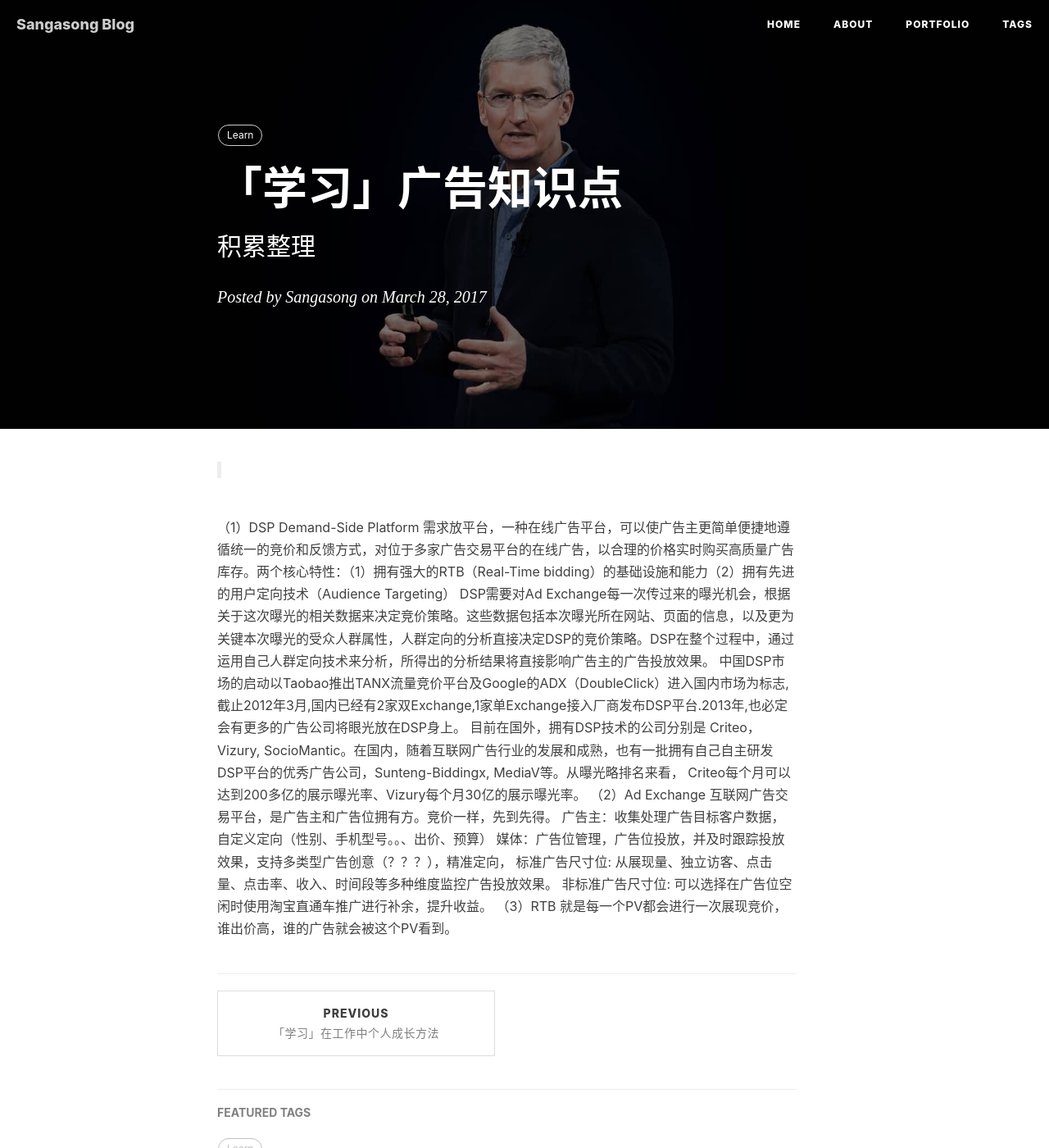
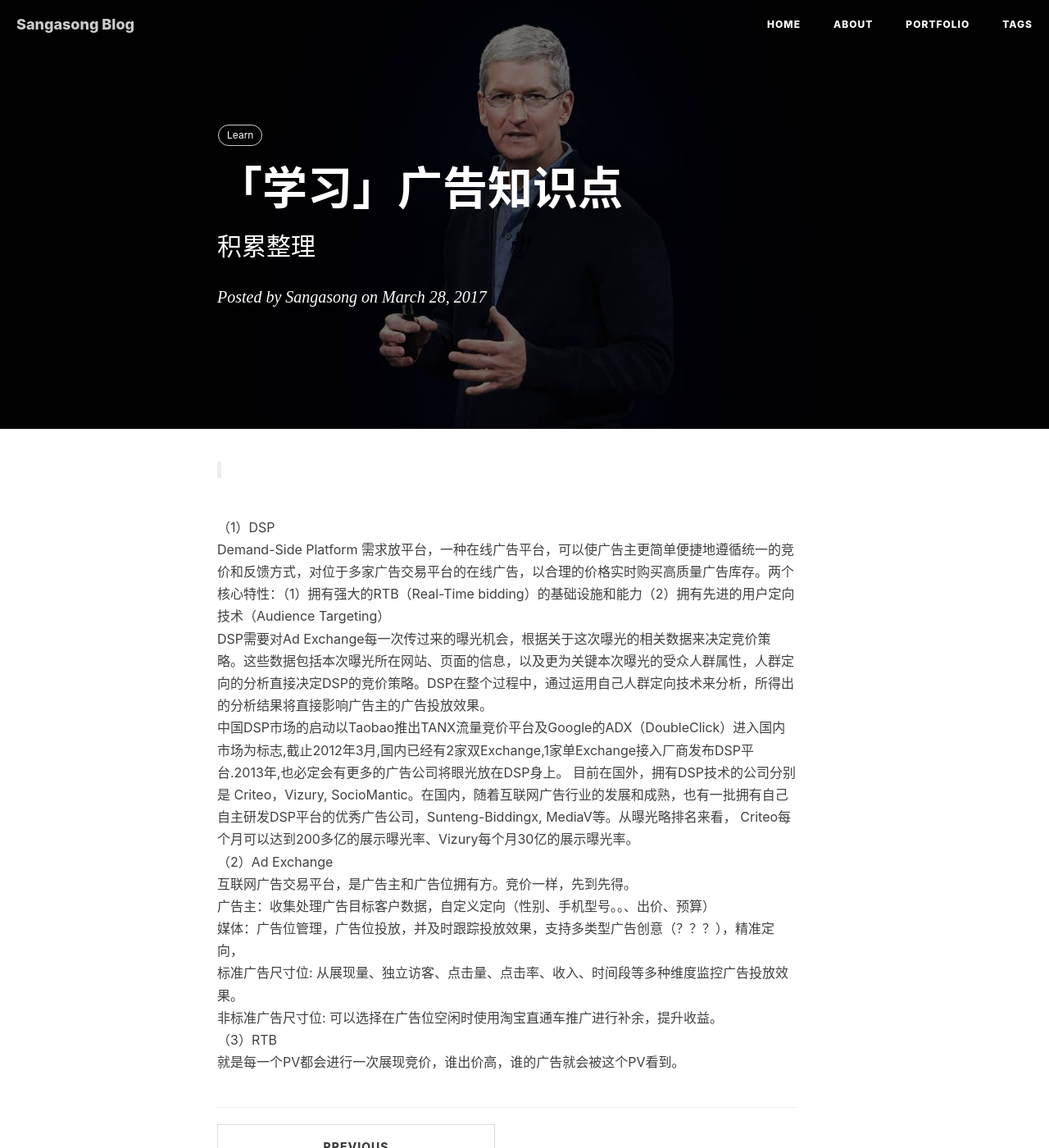
Before and after one commit to LucifaDva/lucifadva.github.com, a Jekyll site: the page built from _posts/2017-03-28-ad-knowledge-2017.markdown, in a window 1280 px wide and 1400 px high. Shown: the whole window at 82% size. Built offline with Jekyll 4.4.1, drawn with Linux system fonts in a browser that asks for light colours; nearby versions of some CDN libraries; comment, search, counter and statistics services are not loaded; part of the change alters nothing that is shown.

```diff
--- a/_posts/2017-03-28-ad-knowledge-2017.markdown
+++ b/_posts/2017-03-28-ad-knowledge-2017.markdown
@@ -14,20 +14,20 @@ tags:
 
 <div>
   <br>（1）DSP
-     Demand-Side Platform 需求放平台，一种在线广告平台，可以使广告主更简单便捷地遵循统一的竞价和反馈方式，对位于多家广告交易平台的在线广告，以合理的价格实时购买高质量广告库存。两个核心特性：（1）拥有强大的RTB（Real-Time bidding）的基础设施和能力（2）拥有先进的用户定向技术（Audience Targeting）
-     DSP需要对Ad Exchange每一次传过来的曝光机会，根据关于这次曝光的相关数据来决定竞价策略。这些数据包括本次曝光所在网站、页面的信息，以及更为关键本次曝光的受众人群属性，人群定向的分析直接决定DSP的竞价策略。DSP在整个过程中，通过运用自己人群定向技术来分析，所得出的分析结果将直接影响广告主的广告投放效果。
+     <br>Demand-Side Platform 需求放平台，一种在线广告平台，可以使广告主更简单便捷地遵循统一的竞价和反馈方式，对位于多家广告交易平台的在线广告，以合理的价格实时购买高质量广告库存。两个核心特性：（1）拥有强大的RTB（Real-Time bidding）的基础设施和能力（2）拥有先进的用户定向技术（Audience Targeting）
+     <br>DSP需要对Ad Exchange每一次传过来的曝光机会，根据关于这次曝光的相关数据来决定竞价策略。这些数据包括本次曝光所在网站、页面的信息，以及更为关键本次曝光的受众人群属性，人群定向的分析直接决定DSP的竞价策略。DSP在整个过程中，通过运用自己人群定向技术来分析，所得出的分析结果将直接影响广告主的广告投放效果。
 
-中国DSP市场的启动以Taobao推出TANX流量竞价平台及Google的ADX（DoubleClick）进入国内市场为标志,截止2012年3月,国内已经有2家双Exchange,1家单Exchange接入厂商发布DSP平台.2013年,也必定会有更多的广告公司将眼光放在DSP身上。
+<br>中国DSP市场的启动以Taobao推出TANX流量竞价平台及Google的ADX（DoubleClick）进入国内市场为标志,截止2012年3月,国内已经有2家双Exchange,1家单Exchange接入厂商发布DSP平台.2013年,也必定会有更多的广告公司将眼光放在DSP身上。
 目前在国外，拥有DSP技术的公司分别是 Criteo，Vizury, SocioMantic。在国内，随着互联网广告行业的发展和成熟，也有一批拥有自己自主研发DSP平台的优秀广告公司，Sunteng-Biddingx, MediaV等。从曝光略排名来看， Criteo每个月可以达到200多亿的展示曝光率、Vizury每个月30亿的展示曝光率。
 
-（2）Ad Exchange
-     互联网广告交易平台，是广告主和广告位拥有方。竞价一样，先到先得。
-     广告主：收集处理广告目标客户数据，自定义定向（性别、手机型号。。、出价、预算）
-     媒体：广告位管理，广告位投放，并及时跟踪投放效果，支持多类型广告创意（？？？），精准定向，
-标准广告尺寸位: 从展现量、独立访客、点击量、点击率、收入、时间段等多种维度监控广告投放效果。
-非标准广告尺寸位: 可以选择在广告位空闲时使用淘宝直通车推广进行补余，提升收益。
+<br>（2）Ad Exchange
+    <br> 互联网广告交易平台，是广告主和广告位拥有方。竞价一样，先到先得。
+    <br> 广告主：收集处理广告目标客户数据，自定义定向（性别、手机型号。。、出价、预算）
+    <br> 媒体：广告位管理，广告位投放，并及时跟踪投放效果，支持多类型广告创意（？？？），精准定向，
+<br>标准广告尺寸位: 从展现量、独立访客、点击量、点击率、收入、时间段等多种维度监控广告投放效果。
+<br>非标准广告尺寸位: 可以选择在广告位空闲时使用淘宝直通车推广进行补余，提升收益。
 
-（3）RTB
-     就是每一个PV都会进行一次展现竞价，谁出价高，谁的广告就会被这个PV看到。
+<br>（3）RTB
+    <br> 就是每一个PV都会进行一次展现竞价，谁出价高，谁的广告就会被这个PV看到。
 
 </div>
```
